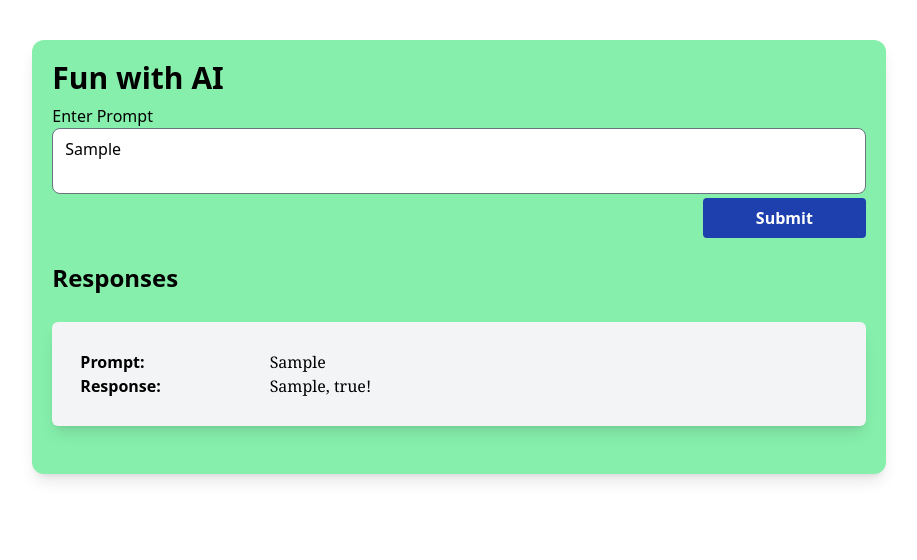
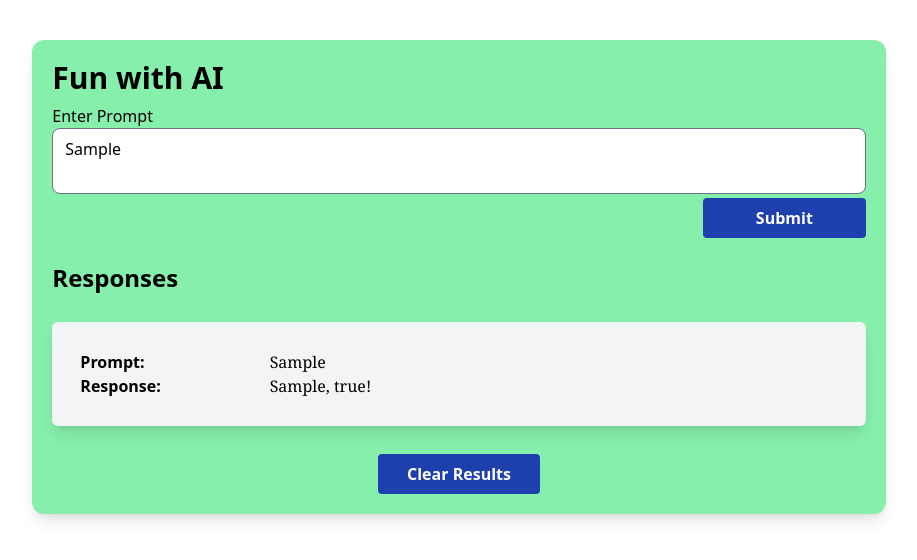
Before and after one commit to orelbn/easyWriting, a React (Vite) app: page / in a window 1280 px wide. Both pictures are taken after typing "Sample" into the empty fields and a click on the button "Submit". Shown: the top 560 px of the page, without its empty margins (181-1098 px from the left). Built offline with nearby package versions, Linux system fonts and the light colour scheme; no server answers.

Commit message:
feat: Added ability to save results between sessions

```diff
--- a/src/components/MainPage.js
+++ b/src/components/MainPage.js
@@ -1,23 +1,35 @@
 import { useState, useEffect } from "react";
 import { generateResponse } from "../scripts/fetchOpenAi";
+import getSavedResults from "../scripts/getSavedResults";
 import Result from "./Result";
 
 const MainPage = () => {
   const [prompt, setPrompt] = useState();
-  const [results, setResults] = useState([]);
-  const [submit, setSubmit] = useState([0]);
+  const [savedResults, setSavedResults] = useState(getSavedResults());
+  const [results, setResults] = useState(savedResults);
+  const [change, setChange] = useState([0]);
 
   const handleClick = () => {
     let input = document.getElementById("textarea");
     if (input.value) {
       setPrompt(input.value);
-      setSubmit(!submit);
+      setChange(!change);
     }
   };
 
+  const handleClear = () => {
+    localStorage.clear();
+    setResults([]);
+    setChange(!submit);
+  };
+
   useEffect(() => {
-    handleResponse();
-  }, [submit]);
+    handleResponse().catch((e) => console.log(e));
+  }, [change]);
+
+  useEffect(() => {
+    localStorage.setItem("results", JSON.stringify(results));
+  }, [results]);
 
   const handleResponse = async () => {
     if (prompt) {
@@ -59,6 +71,14 @@ const MainPage = () => {
             response={result.response}
           />
         ))}
+        {results.length > 0 && (
+          <button
+            onClick={handleClear}
+            className="bg-blue-800 self-center min-w-fit max-w-xs w-1/5 text-white font-bold py-2 px-4 rounded"
+          >
+            Clear Results
+          </button>
+        )}
       </section>
     </div>
   );
--- /dev/null
+++ b/src/scripts/getSavedResults.js
@@ -0,0 +1,11 @@
+export default function getSavedResults() {
+  let savedResults = localStorage.getItem("results");
+
+  if (savedResults) {
+    return JSON.parse(savedResults);
+  } else {
+    localStorage.setItem("results", JSON.stringify([]));
+  }
+
+  return [];
+}
```
